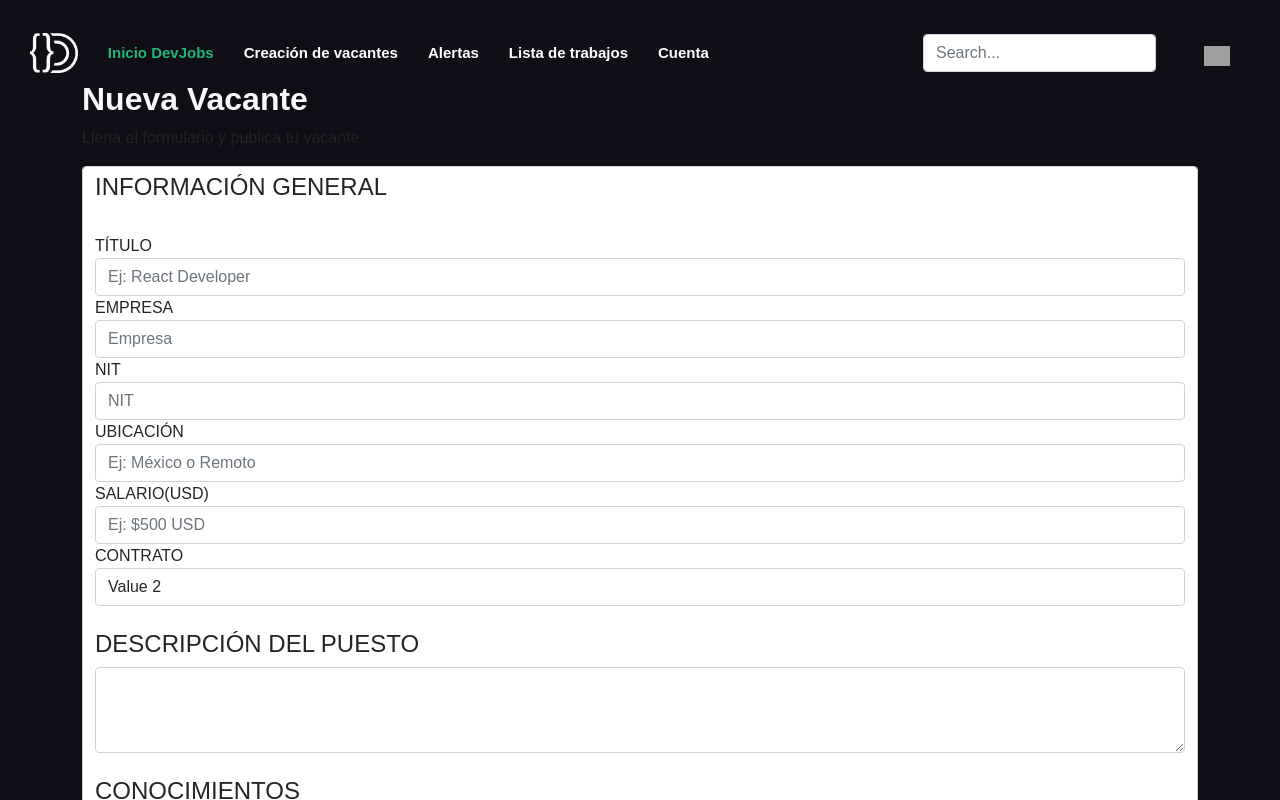
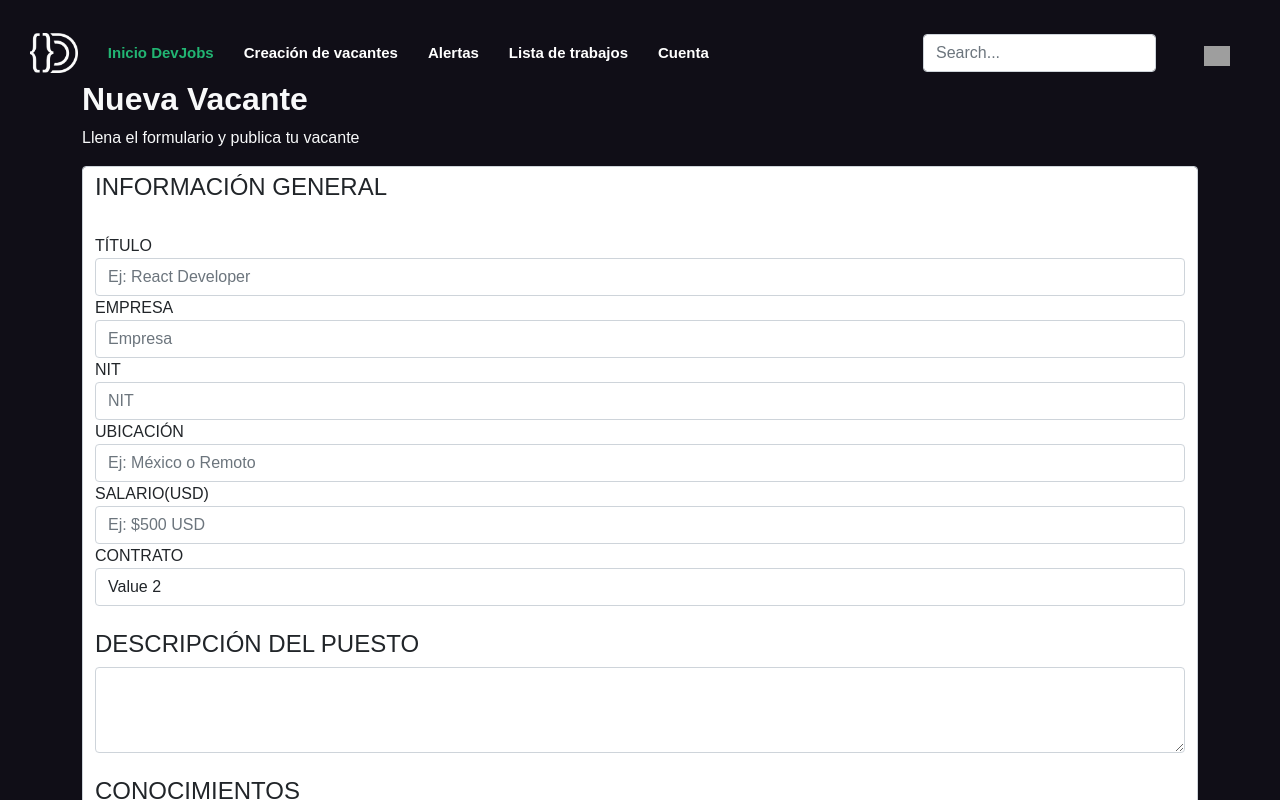
Before and after one commit to Developer-Systems/devjobs_master, a Vue app in the folder client/: page /vacancy in a window 1280 px wide. Built offline with nearby package versions, Linux system fonts and the light colour scheme; grey boxes are pictures that could not be loaded.

Commit message:
Mod Front-End Final

```diff
--- a/client/src/components/newVacancies.vue
+++ b/client/src/components/newVacancies.vue
@@ -1,9 +1,10 @@
 <template>
   <div class="body">
     <div class="container mt-6">
-        <h2 class="text-light"><strong>Nueva Vacante</strong></h2>
+      <div class="text-light">
+        <h2><strong>Nueva Vacante</strong></h2>
         <p>Llena el formulario y publica tu vacante</p>
-
+      </div>
       <div action="" class="form-control">
         <h4>INFORMACIÓN GENERAL</h4>
         <br />
```
